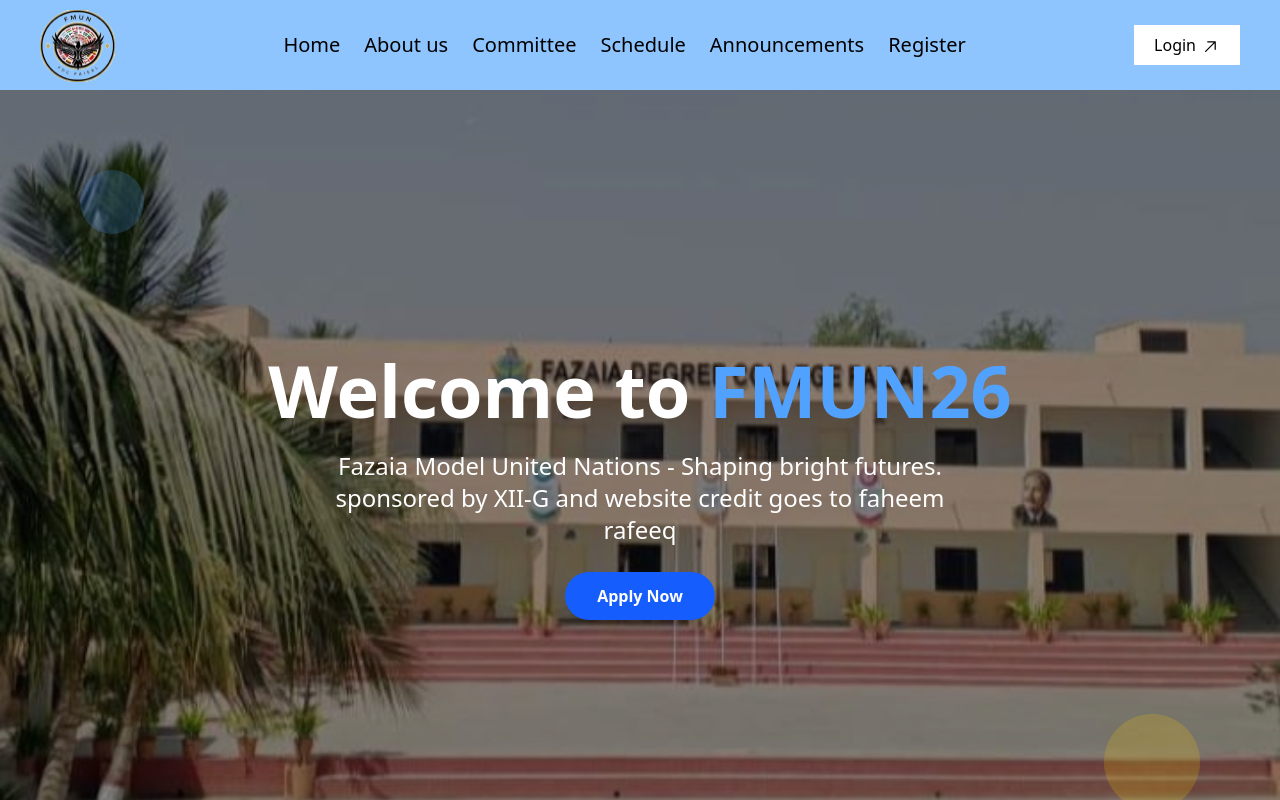
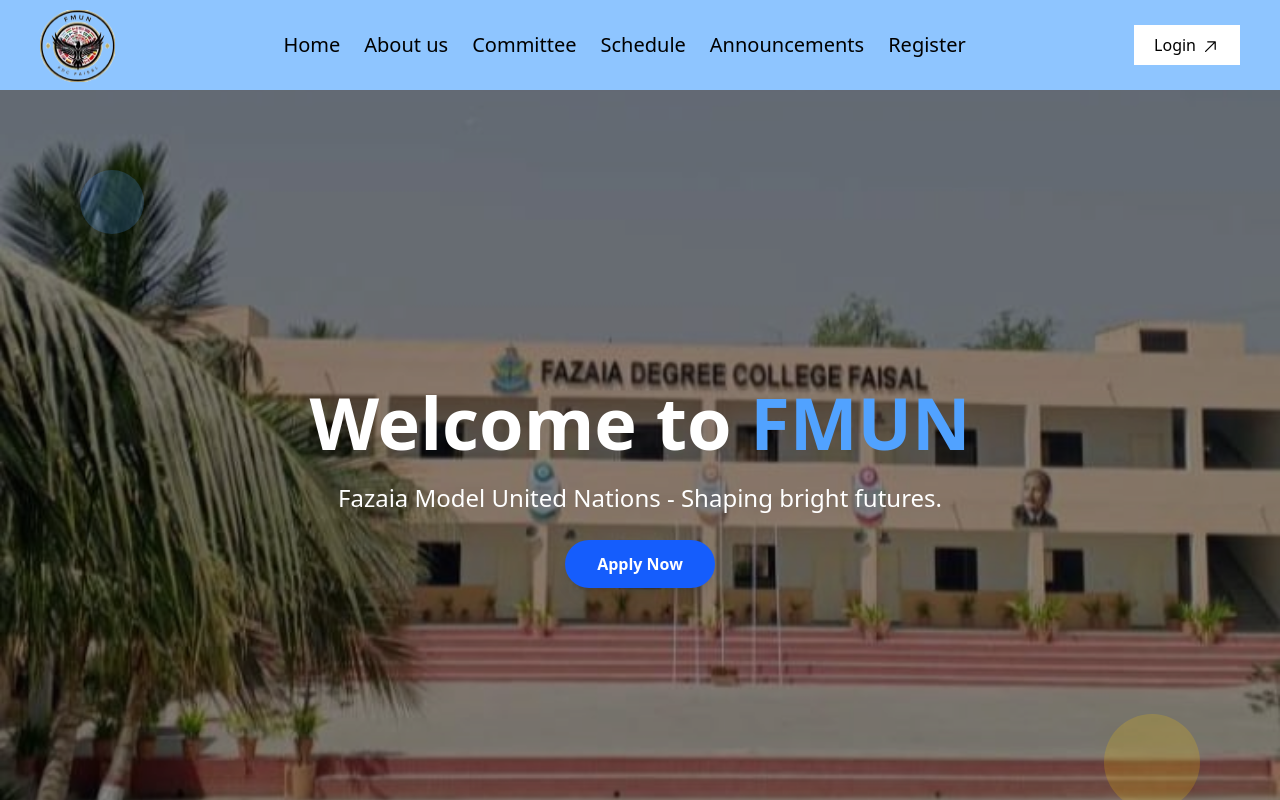
Before and after one commit to Faheem-Rafeeq/FMUN, a React (Vite) app: page / in a window 1280 px wide. Shown: the top 800 px of the page. Built offline with nearby package versions, Linux system fonts and the light colour scheme; a web font is replaced by a local one.

Commit message:
changes in home page

```diff
--- a/src/screens/Home.jsx
+++ b/src/screens/Home.jsx
@@ -18,13 +18,12 @@
       <div className="relative z-10 flex flex-col items-center justify-center h-full text-center px-4">
         {/* Animated Welcome Text */}
         <h1 className="text-5xl md:text-7xl font-bold text-white mb-6 animate-fade-in-down">
-          Welcome to <span className="text-blue-400">FMUN26</span>
+          Welcome to <span className="text-blue-400">FMUN</span>
         </h1>
 
         {/* Tagline with animation delay */}
         <p className="text-xl md:text-2xl text-white max-w-2xl mb-8 animate-fade-in-down animate-delay-300">
           Fazaia Model United Nations - Shaping bright futures.
-          sponsored by XII-G and website credit goes to faheem rafeeq
         </p>
 
         {/* Animated Button */}
```
